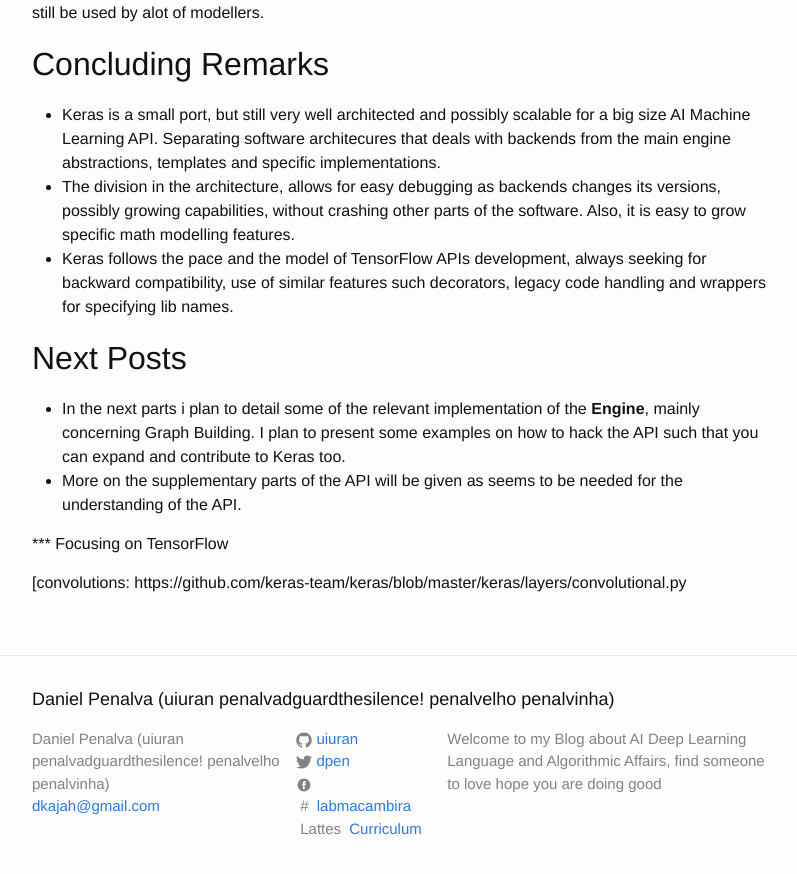
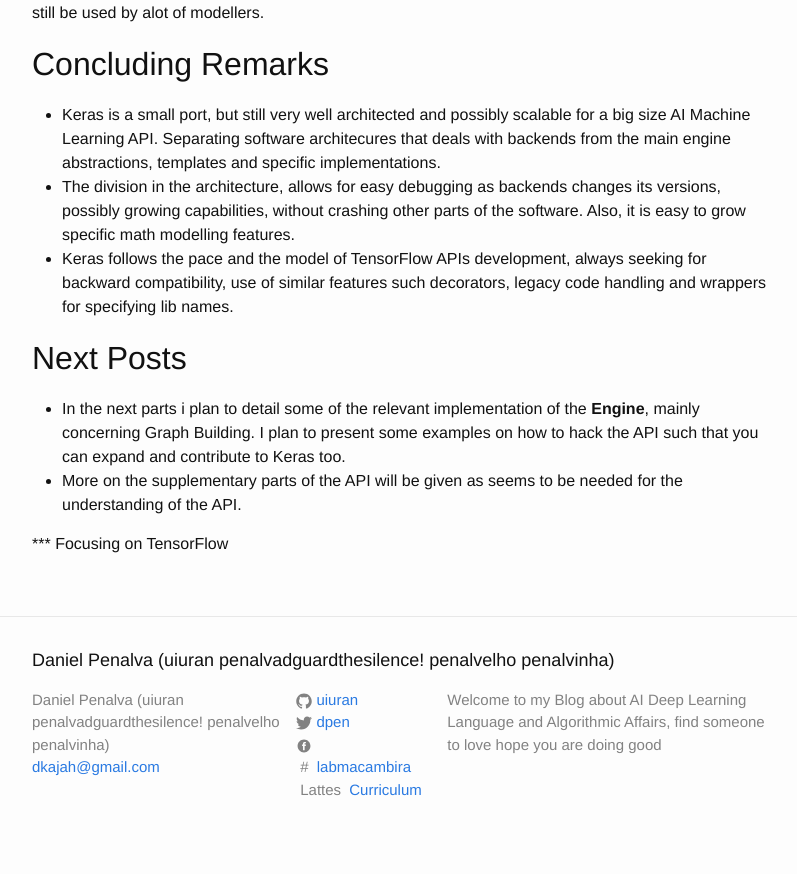
Before and after one commit to Uiuran/portfolio-datascience, a Jekyll site: the page built from _posts/2019-08-18-Keras-Deep-Learning-High-Level-API-Dismistified.markdown, in a window 1280 px wide and 900 px high, scrolled down 5266 px. Shown: the top 874 px of the window, without its empty margins (238-1035 px from the left). Built offline with Jekyll 4.4.1, drawn with Linux system fonts in a browser that asks for light colours; comment, search, counter and statistics services are not loaded.

Commit message:
Update 2019-08-18-Keras-Deep-Learning-High-Level-API-Dismistified.markdown

```diff
--- a/_posts/2019-08-18-Keras-Deep-Learning-High-Level-API-Dismistified.markdown
+++ b/_posts/2019-08-18-Keras-Deep-Learning-High-Level-API-Dismistified.markdown
@@ -205,4 +205,4 @@
 [kbase]: https://github.com/keras-team/keras/blob/master/keras/engine/base_layer.py
 [knetworks]: https://github.com/keras-team/keras/blob/master/keras/engine/network.py
 [klayers]: https://github.com/keras-team/keras/blob/master/keras/layers
-[convolutions: https://github.com/keras-team/keras/blob/master/keras/layers/convolutional.py
+[convolutions]: https://github.com/keras-team/keras/blob/master/keras/layers/convolutional.py
```
